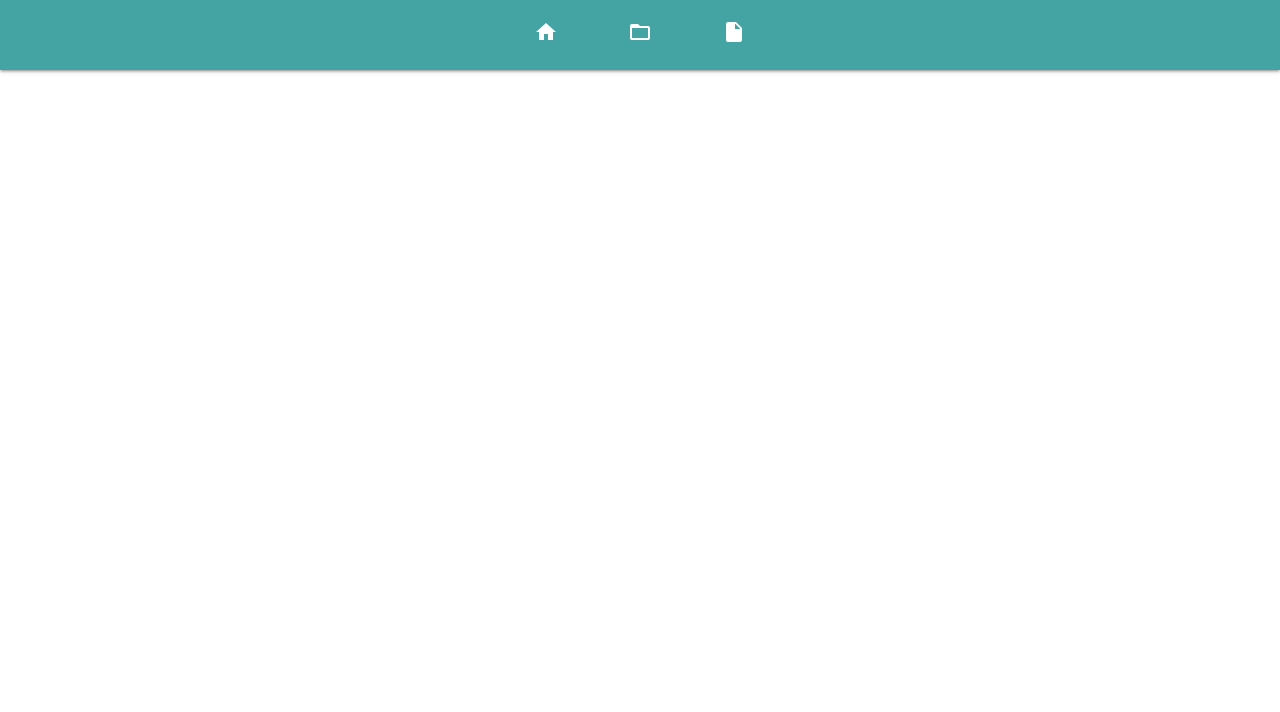
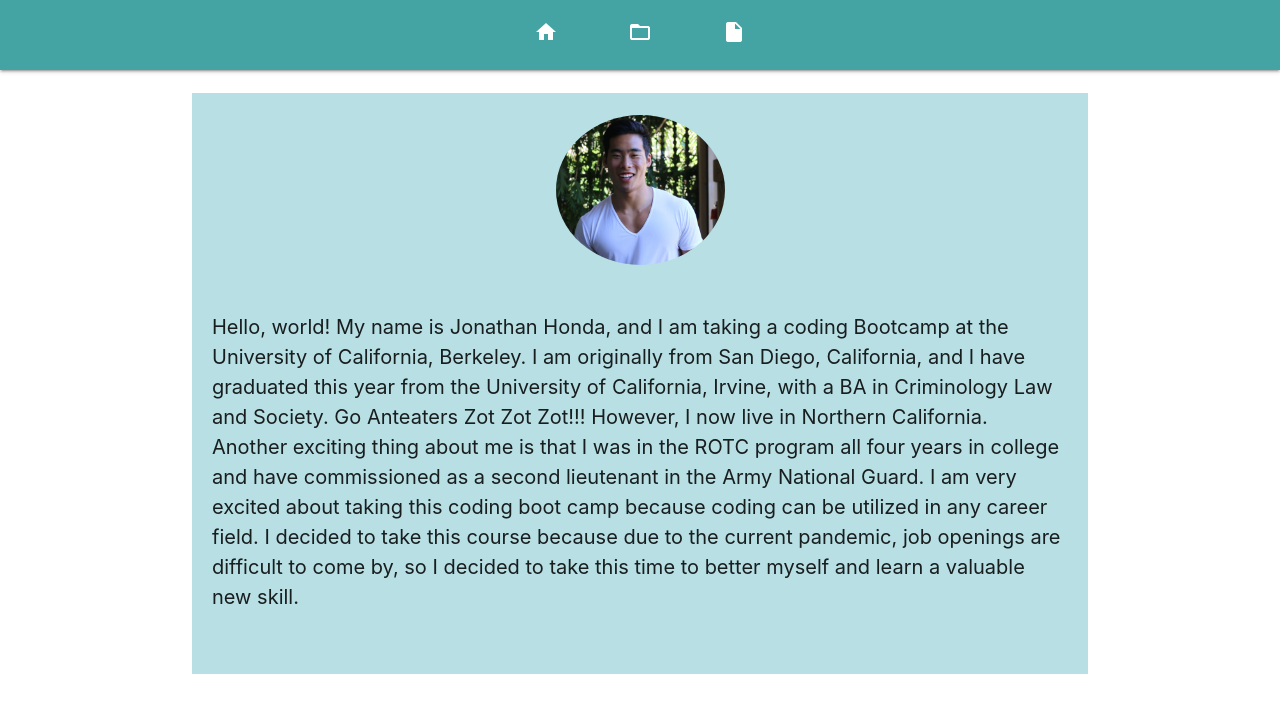
Before and after one commit to hondahelix/react-portfolio, a React (Create React App) app: page / in a window 1280 px wide. Shown: the top 712 px of the page. Built offline with nearby package versions, Linux system fonts and the light colour scheme; the HTML template or start-up script is replaced by a standard one.

Commit message:
home page

```diff
--- a/src/App.js
+++ b/src/App.js
@@ -1,28 +1,23 @@
 import React from "react";
-//import { BrowserRouter as Router, Route, Switch } from "react-router-dom";
+import { BrowserRouter as Router, Route, Switch } from "react-router-dom";
 import Nav from "./components/Navbar";
-// import Home from "./components/Home";
+import Home from "./components/Home";
 //import WorkPage from ""
      //import Resume from "./components/Resume";
 //import Footer from "";
 
 function App() {
   return (
-    <Nav/>
+    <Router>
+        <Nav />
+        <br/>
+        <Switch>
+            <Route exact path="/" component={Home} />
+
+        </Switch>
+        <br/>
+    </Router>
   );
 }
 
 export default App;
-
-{/* <Router>
-<div>
-  <Nav />
-  <br/>
-  <Switch>
-
-    <Route exact path="/" component={Home} />
-    <Route exact path="/resume" src= {process.env.PUBLIC_URL + '/Honda-Resume.pdf'}/>
-  </Switch>
-  <br/>
-</div>
-</Router> */}
--- /dev/null
+++ b/src/components/Home/home.css
@@ -0,0 +1,12 @@
+.container{
+    background-color: rgb(183, 223, 228);
+    margin-bottom: 30px;
+}
+#profile{
+    height: 150px;
+    width: 169px;
+}
+p{
+    font-size: 20px;
+    padding: 20px;
+}
--- /dev/null
+++ b/src/components/Home/index.js
@@ -0,0 +1,28 @@
+import profile from './profile.jpeg';
+import "./home.css";
+
+function Home (){
+    return (
+        <div className = "container">
+            <div className="center-align">
+            <br></br>
+                <img id = "profile" src={profile} className= "responsive-img circle" alt="Me"/>
+                </div>
+                <div>
+                    <p>
+                        Hello, world! My name is Jonathan Honda, and I am taking a coding Bootcamp at the University of California, Berkeley.
+                        I am originally from San Diego, California, and I have graduated this year from the University of California, Irvine, with a BA in Criminology Law and Society.
+                        Go Anteaters Zot Zot Zot!!! However, I now live in Northern California. Another exciting thing about me is that I was in the ROTC program all four years in college and have commissioned as a second lieutenant in the Army National Guard.
+                        I am very excited about taking this coding boot camp because coding can be utilized in any career field.
+                        I decided to take this course because due to the current pandemic, job openings are difficult to come by, so I decided to take this time to better myself and learn a valuable new skill.
+
+                    </p>
+                </div>
+            <br></br>
+        </div>
+    )
+
+
+}
+
+export default Home;
```
Also changed, not shown: src/components/Home/profile.jpeg (added).
